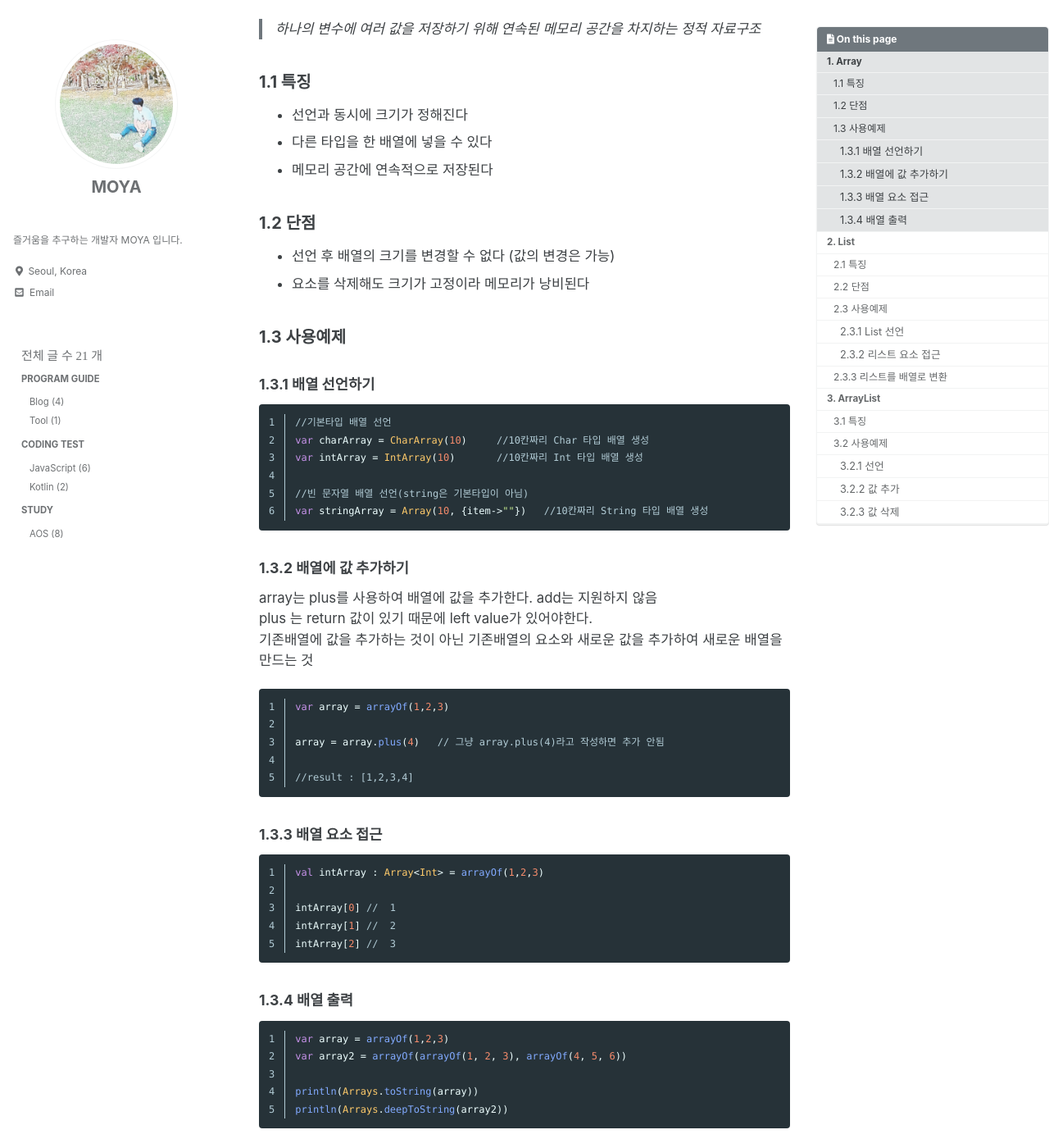
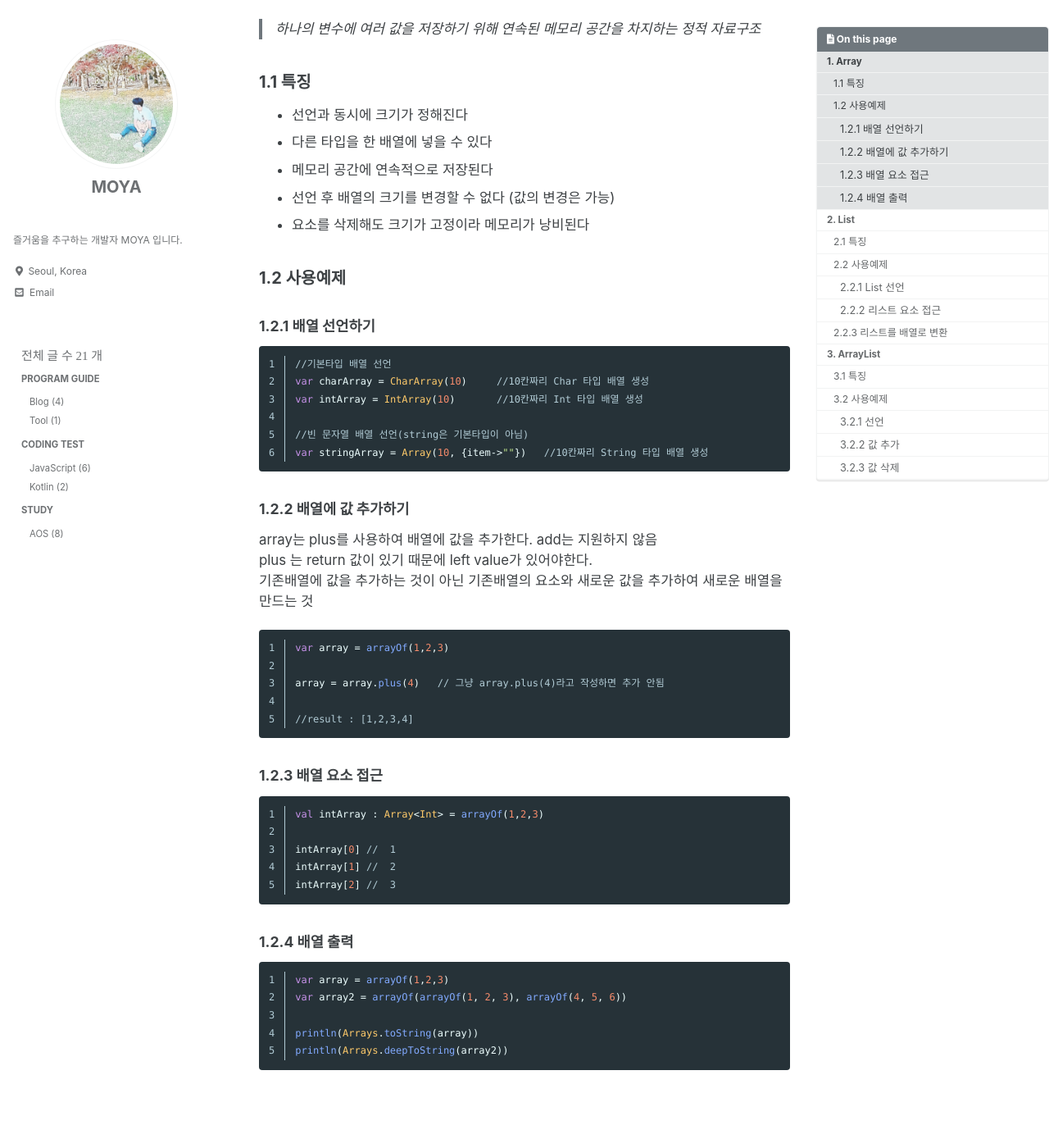
Before and after one commit to kdc7140/kdc7140.github.io, a Jekyll site: the page built from _posts/study/2021-11-10-kotlin005.md, in a window 1280 px wide and 1400 px high, scrolled down 280 px. Shown: the whole window at 82% size. Built offline with Jekyll 4.4.1, drawn with Linux system fonts in a browser that asks for light colours; cached includes are drawn as plain includes; some web fonts are replaced; some of the changed text lies outside the part shown.

Commit message:
contents change

````diff
--- a/_posts/study/2021-11-10-kotlin005.md
+++ b/_posts/study/2021-11-10-kotlin005.md
@@ -26,17 +26,13 @@ tags:
  - 선언과 동시에 크기가 정해진다
  - 다른 타입을 한 배열에 넣을 수 있다
  - 메모리 공간에 연속적으로 저장된다
-
-
-### 1.2 단점
-
  - 선언 후 배열의 크기를 변경할 수 없다 (값의 변경은 가능)
  - 요소를 삭제해도 크기가 고정이라 메모리가 낭비된다
 
 
-### 1.3 사용예제
+### 1.2 사용예제
 
-#### 1.3.1 배열 선언하기
+#### 1.2.1 배열 선언하기
 
 ```kotlin
 //기본타입 배열 선언
@@ -47,7 +43,7 @@ var intArray = IntArray(10)       //10칸짜리 Int 타입 배열 생성
 var stringArray = Array(10, {item->""})   //10칸짜리 String 타입 배열 생성
 ```
 
-#### 1.3.2 배열에 값 추가하기
+#### 1.2.2 배열에 값 추가하기
 
 array는 plus를 사용하여 배열에 값을 추가한다. add는 지원하지 않음<br/>
 plus 는 return 값이 있기 때문에 left value가 있어야한다.<br/>
@@ -61,7 +57,7 @@ array = array.plus(4)   // 그냥 array.plus(4)라고 작성하면 추가 안됨
 //result : [1,2,3,4]
 ```
 
-#### 1.3.3 배열 요소 접근
+#### 1.2.3 배열 요소 접근
 
 ```kotlin
 val intArray : Array<Int> = arrayOf(1,2,3)
@@ -71,7 +67,7 @@ intArray[1] //  2
 intArray[2] //  3
 ```
 
-#### 1.3.4 배열 출력
+#### 1.2.4 배열 출력
 
 ```kotlin
 var array = arrayOf(1,2,3)
@@ -93,17 +89,13 @@ println(Arrays.deepToString(array2))
  - 포인터를 통해 값에 접근이 가능하다
  - 동적 타입이다.
  - 메모리 관리가 편리하다.
-
-
-### 2.2 단점
-
  - List 안의 내용을 수정할 수 없다.
  - 검색성능이 좋지 않다.
 
 
-### 2.3 사용예제
+### 2.2 사용예제
 
-#### 2.3.1 List 선언
+#### 2.2.1 List 선언
 
 ```kotlin
 val list = listOf(1,2,3)
@@ -113,7 +105,7 @@ val intList : List<Int> = listOf(1,2,3)
 val stringList = List<String> = listOf("A","B","C")
 ```
 
-#### 2.3.2 리스트 요소 접근
+#### 2.2.2 리스트 요소 접근
 
 ```kotlin
 val list = listOf(1,2,3)
@@ -123,7 +115,7 @@ list.get(1)   //  2
 list.get(2)   //  3
 ```
 
-### 2.3.3 리스트를 배열로 변환
+### 2.2.3 리스트를 배열로 변환
 
 ```kotlin
 val list = listOf("A", "B", "C")
````
